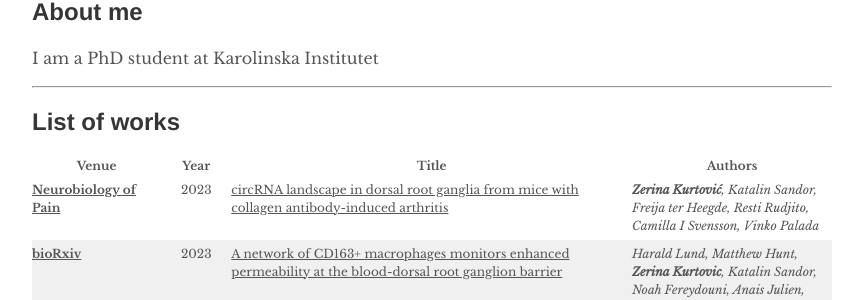
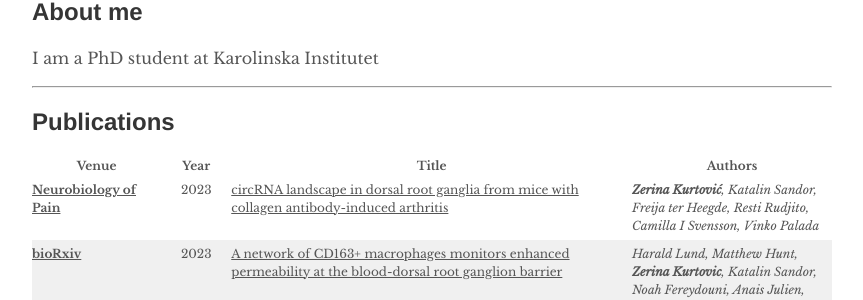
Before and after one commit to ZerinaKurtovic/zerinakurtovic.github.io, a Jekyll site: the page built from index.md, in a window 1280 px wide. Shown: the part 324-624 px from the top of the page, without its empty margins (208-1071 px from the left). Built offline with Jekyll 4.4.1, drawn with Linux system fonts in a browser that asks for light colours; nearby versions of some CDN libraries; a style sheet for code colours, icons or effects is not loaded.

Commit message:
Update various

```diff
--- a/_includes/publications.html
+++ b/_includes/publications.html
@@ -1,6 +1,6 @@
 {% if site.data.publications %}
 {% assign pub = site.data.publications %}
-## List of works
+## Publications
 <div class="div_scrollable_table">
 	<table class="tab_scrollable">
 		<colgroup>
```
